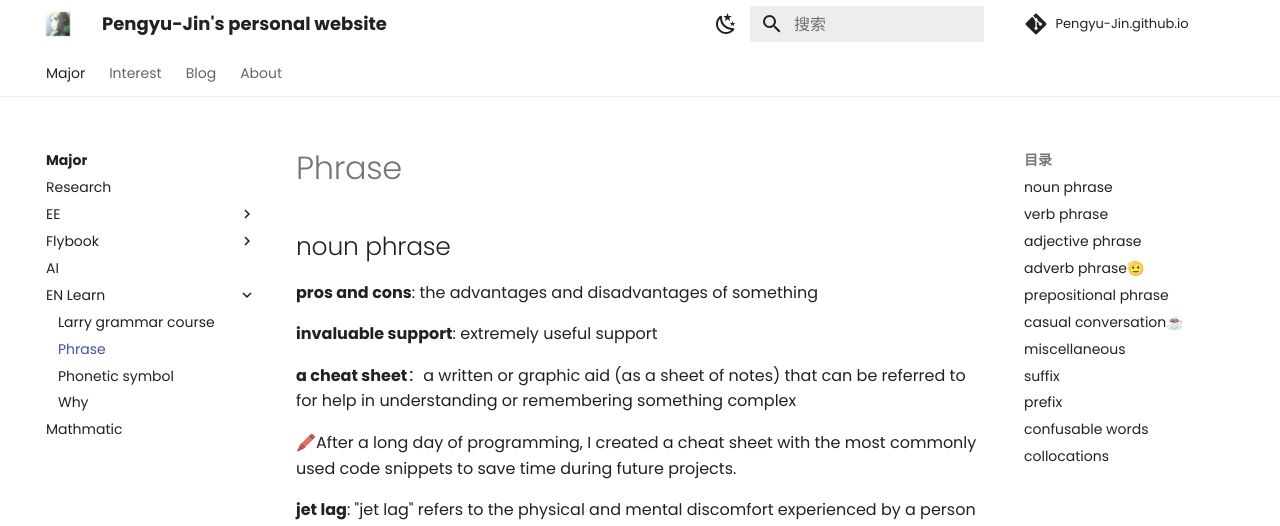
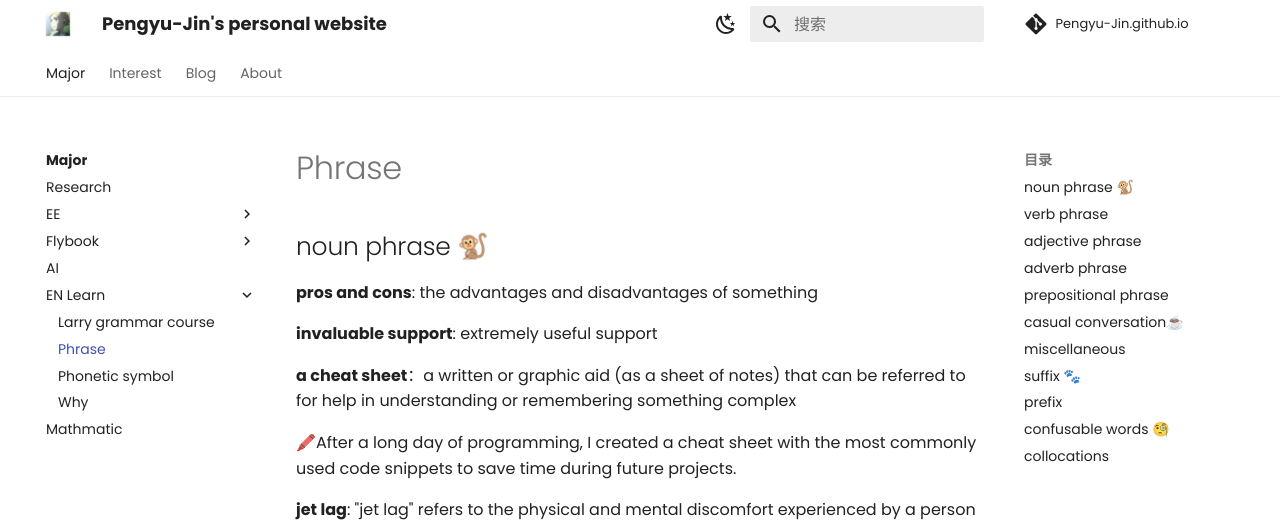
Before and after one commit to Pengyu-Jin/Pengyu-Jin.github.io, an MkDocs documentation site: the page built from docs/major/EN-learn/phrase.md, in a window 1280 px wide and 900 px high. Shown: the top 526 px of the window. Built offline with MkDocs 1.6.1 and Material for MkDocs 9.7.7, drawn with Linux system fonts in a browser that asks for light colours; comment, search, counter and statistics services are not loaded; some of the changed text lies outside the part shown.

Commit message:
20250201

```diff
--- a/docs/major/EN-learn/phrase.md
+++ b/docs/major/EN-learn/phrase.md
@@ -1,4 +1,4 @@
-## noun phrase
+## noun phrase 🐒
 **pros and cons**: the advantages and disadvantages of something
 
 **invaluable support**: extremely useful support
@@ -60,7 +60,7 @@
 
 ✏️The explosive growth of online shopping and the death of brick and mortar stores.
 
-## adverb phrase🫡
+## adverb phrase
 
 **over time**: if something happens over time, it happens gradually during a long period.
 
@@ -104,7 +104,7 @@ Would you like an aisle or window seat? 你想要靠走道的位置还是靠窗
 
 🖊️My video went viral last night, I'm gonna be an internet celebrity.
 
-## suffix
+## suffix 🐾
 
 !!! warning "Definition"
 
@@ -146,7 +146,7 @@ Would you like an aisle or window seat? 你想要靠走道的位置还是靠窗
     - the post-war years (=the years after a particular war)战后的年月
     - post-operative care手术后护理
 
-## confusable words
+## confusable words 🧐
 
 | Word    | Meaning | Example |
 |---------|---------|---------|
```
